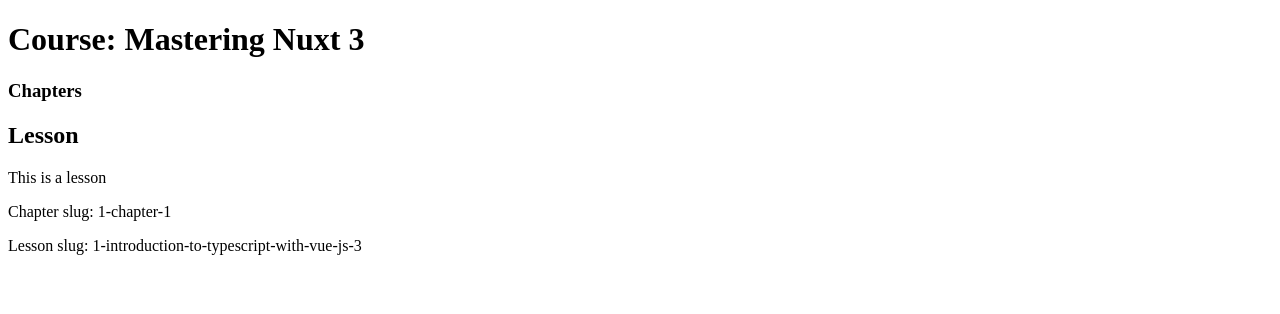
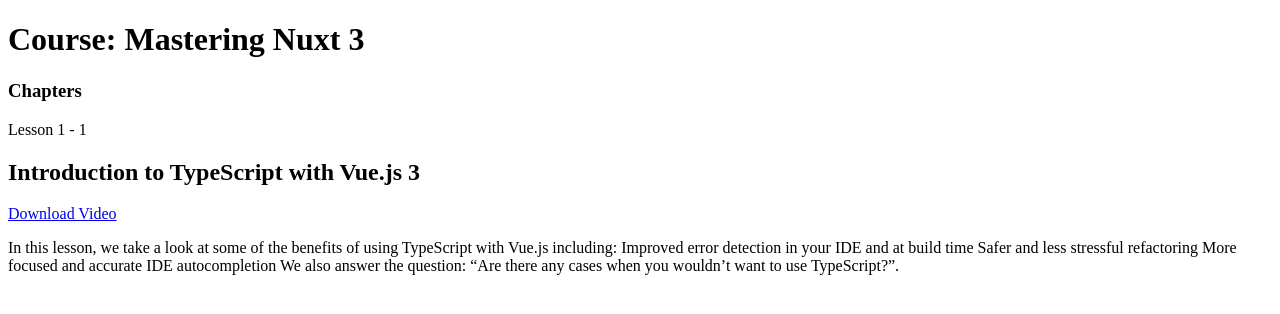
Before and after one commit to xiaosasori/nuxt-learning-platform, a Nuxt app: page /course/chapter/1-chapter-1/lesson/1-introduction-to-typescript-with-vue-js-3 in a window 1280 px wide. Shown: the top 314 px of the page. Built offline with nearby package versions, Linux system fonts and the light colour scheme.

Commit message:
loading in course data

```diff
--- /dev/null
+++ b/composables/courseData.js
@@ -0,0 +1,139 @@
+export default {
+  title: 'TypeScript with Vue.js 3',
+  chapters: [
+    {
+      title: 'Chapter 1',
+      slug: '1-chapter-1',
+      number: 1,
+      lessons: [
+        {
+          title: 'Introduction to TypeScript with Vue.js 3',
+          slug: '1-introduction-to-typescript-with-vue-js-3',
+          number: 1,
+          downloadUrl:
+            'https://vueschool.io/lessons/introduction-to-typescript-with-vue-js-3',
+          videoId: 684236333,
+          text: `In this lesson, we take a look at some of the benefits of using TypeScript with Vue.js including:
+
+Improved error detection in your IDE and at build time
+Safer and less stressful refactoring
+More focused and accurate IDE autocompletion
+
+We also answer the question: “Are there any cases when you wouldn’t want to use TypeScript?”.`,
+        },
+        {
+          title: 'TypeScript in Vue Components',
+          slug: '2-typescript-in-vue-components',
+          number: 2,
+          downloadUrl:
+            'https://vueschool.io/lessons/typescript-in-vue-components',
+          videoId: 684012498,
+          text: `In this lesson, we learn how to direct Vue Single File Components to work with typescript.`,
+        },
+        {
+          title: 'Typing Component Events',
+          slug: '3-typing-component-events',
+          number: 3,
+          downloadUrl: 'https://vueschool.io/lessons/typing-component-events',
+          sourceUrl: 'https://vueschool.io/lessons/typing-component-events',
+          videoId: 686921522,
+          text: `In this lesson, we learn how to type the payload of component events in Vue and TypeScript.`,
+        },
+      ],
+    },
+    {
+      title: 'Chapter 2',
+      slug: '2-chapter-2',
+      number: 2,
+      lessons: [
+        {
+          title: 'Using TypeScript with the Options API in Components',
+          slug: '1-using-typescript-with-the-options-api-in-components',
+          number: 1,
+          downloadUrl:
+            'https://vueschool.io/lessons/using-typescript-with-the-options-api-in-components',
+          sourceUrl:
+            'https://vueschool.io/lessons/using-typescript-with-the-options-api-in-components',
+          videoId: 688503389,
+          text: `In this lesson, we learn how to use TypeScript with the Vue.js Options API to type things such as component props, computed props, and events.`,
+        },
+        {
+          title: 'Declaring and Typing Component Props',
+          slug: '2-declaring-and-typing-component-props',
+          number: 2,
+          downloadUrl:
+            'https://vueschool.io/lessons/declaring-and-typing-component-props',
+          sourceUrl:
+            'https://vueschool.io/lessons/declaring-and-typing-component-props',
+          videoId: 688500728,
+          text: `In this lesson, we’ll examine how to use TypeScript to define types for Vue component props. Along the way, you’ll also get a first hand look at the great DX this provides for interacting with those components.`,
+        },
+        {
+          title: 'TypeScript in Vue Components',
+          slug: '3-typescript-in-vue-components',
+          number: 3,
+          downloadUrl:
+            'https://vueschool.io/lessons/typescript-in-vue-components',
+          videoId: 684012498,
+          text: `In this lesson, we learn how to direct Vue Single File Components to work with typescript.`,
+        },
+        {
+          title: 'Typing Component Events',
+          slug: '4-typing-component-events',
+          number: 4,
+          downloadUrl: 'https://vueschool.io/lessons/typing-component-events',
+          sourceUrl: 'https://vueschool.io/lessons/typing-component-events',
+          videoId: 686921522,
+          text: `In this lesson, we learn how to type the payload of component events in Vue and TypeScript.`,
+        },
+      ],
+    },
+    {
+      title: 'Chapter 3',
+      slug: '3-chapter-3',
+      number: 3,
+      lessons: [
+        {
+          title: 'Using TypeScript with the Options API in Components',
+          slug: '1-using-typescript-with-the-options-api-in-components',
+          number: 1,
+          downloadUrl:
+            'https://vueschool.io/lessons/using-typescript-with-the-options-api-in-components',
+          sourceUrl:
+            'https://vueschool.io/lessons/using-typescript-with-the-options-api-in-components',
+          videoId: 688503389,
+          text: `In this lesson, we learn how to use TypeScript with the Vue.js Options API to type things such as component props, computed props, and events.`,
+        },
+        {
+          title: 'Declaring and Typing Component Props',
+          slug: '2-declaring-and-typing-component-props',
+          number: 2,
+          downloadUrl:
+            'https://vueschool.io/lessons/declaring-and-typing-component-props',
+          sourceUrl:
+            'https://vueschool.io/lessons/declaring-and-typing-component-props',
+          videoId: 688500728,
+          text: `In this lesson, we’ll examine how to use TypeScript to define types for Vue component props. Along the way, you’ll also get a first hand look at the great DX this provides for interacting with those components.`,
+        },
+        {
+          title: 'TypeScript in Vue Components',
+          slug: '3-typescript-in-vue-components',
+          number: 3,
+          downloadUrl:
+            'https://vueschool.io/lessons/typescript-in-vue-components',
+          videoId: 684012498,
+          text: `In this lesson, we learn how to direct Vue Single File Components to work with typescript.`,
+        },
+        {
+          title: 'Typing Component Events',
+          slug: '4-typing-component-events',
+          number: 4,
+          downloadUrl: 'https://vueschool.io/lessons/typing-component-events',
+          sourceUrl: 'https://vueschool.io/lessons/typing-component-events',
+          videoId: 686921522,
+          text: `In this lesson, we learn how to type the payload of component events in Vue and TypeScript.`,
+        },
+      ],
+    },
+  ],
+}
--- /dev/null
+++ b/composables/useCourse.ts
@@ -0,0 +1,5 @@
+import courseData from './courseData'
+
+export function useCourse() {
+  return courseData
+}
--- a/pages/course/chapter/[chapterSlug]/lesson/[lessonSlug].vue
+++ b/pages/course/chapter/[chapterSlug]/lesson/[lessonSlug].vue
@@ -1,6 +1,40 @@
+<script setup>
+const course = useCourse()
+const route = useRoute()
+const chapter = computed(() => {
+  return course.chapters.find(
+    (chapter) => chapter.slug === route.params.chapterSlug
+  )
+})
+const lesson = computed(() => {
+  return chapter.value.lessons.find(
+    (lesson) => lesson.slug === route.params.lessonSlug
+  )
+})
+</script>
+
 <template>
-  <h2>Lesson</h2>
-  <p>This is a lesson</p>
-  <p>Chapter slug: {{ $route.params.chapterSlug }}</p>
-  <p>Lesson slug: {{ $route.params.lessonSlug }}</p>
+  <div>
+    <p class="mb-1 mt-0 font-bold uppercase text-slate-400">
+      Lesson {{ chapter.number }} - {{ lesson.number }}
+    </p>
+    <h2 class="my-0">{{ lesson.title }}</h2>
+    <div class="mb-8 mt-2 flex space-x-4">
+      <a
+        v-if="lesson.sourceUrl"
+        class="text-md font-normal text-gray-500"
+        :href="lesson.sourceUrl"
+      >
+        Download Source Code
+      </a>
+      <a
+        v-if="lesson.downloadUrl"
+        class="text-md font-normal text-gray-500"
+        :href="lesson.downloadUrl"
+      >
+        Download Video
+      </a>
+    </div>
+    <p>{{ lesson.text }}</p>
+  </div>
 </template>
```
